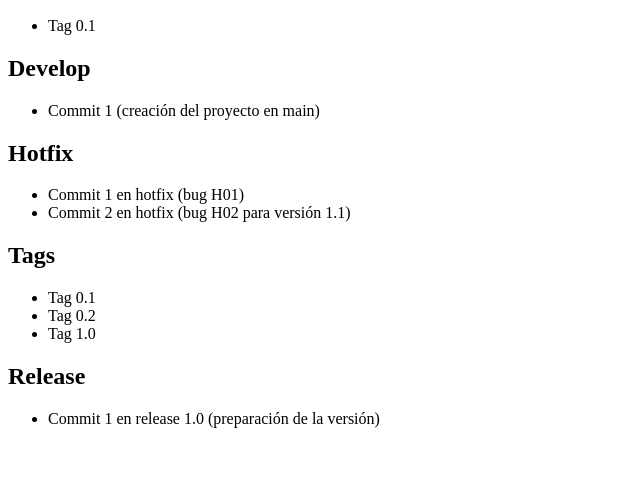
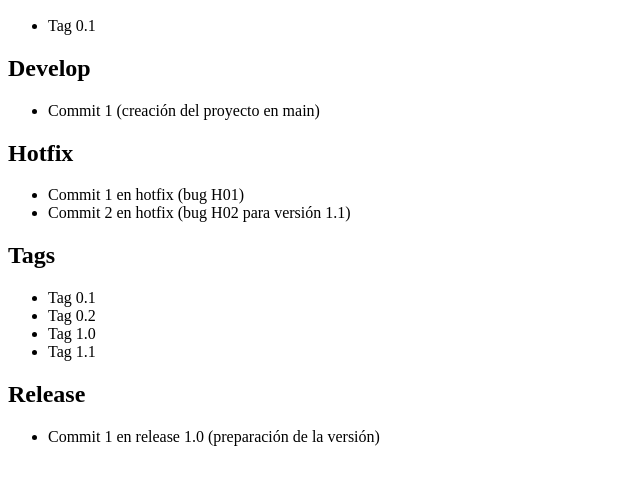
Before and after one commit to Randy7788/UT02.2-Tarea-Git, a plain HTML site: page index.html in a window 1280 px wide. Shown: the part 110-594 px from the top of the page, without its empty margins (0-640 px from the left). Drawn offline with Linux system fonts and the light colour scheme.

Commit message:
Actualizar index con información de tag 1.1

```diff
--- a/index.html
+++ b/index.html
@@ -26,6 +26,7 @@
   <li>Tag 0.1</li>
   <li>Tag 0.2</li>
   <li>Tag 1.0</li>
+  <li>Tag 1.1</li>
 </ul>
 <h2>Release</h2>
 <ul>
```
